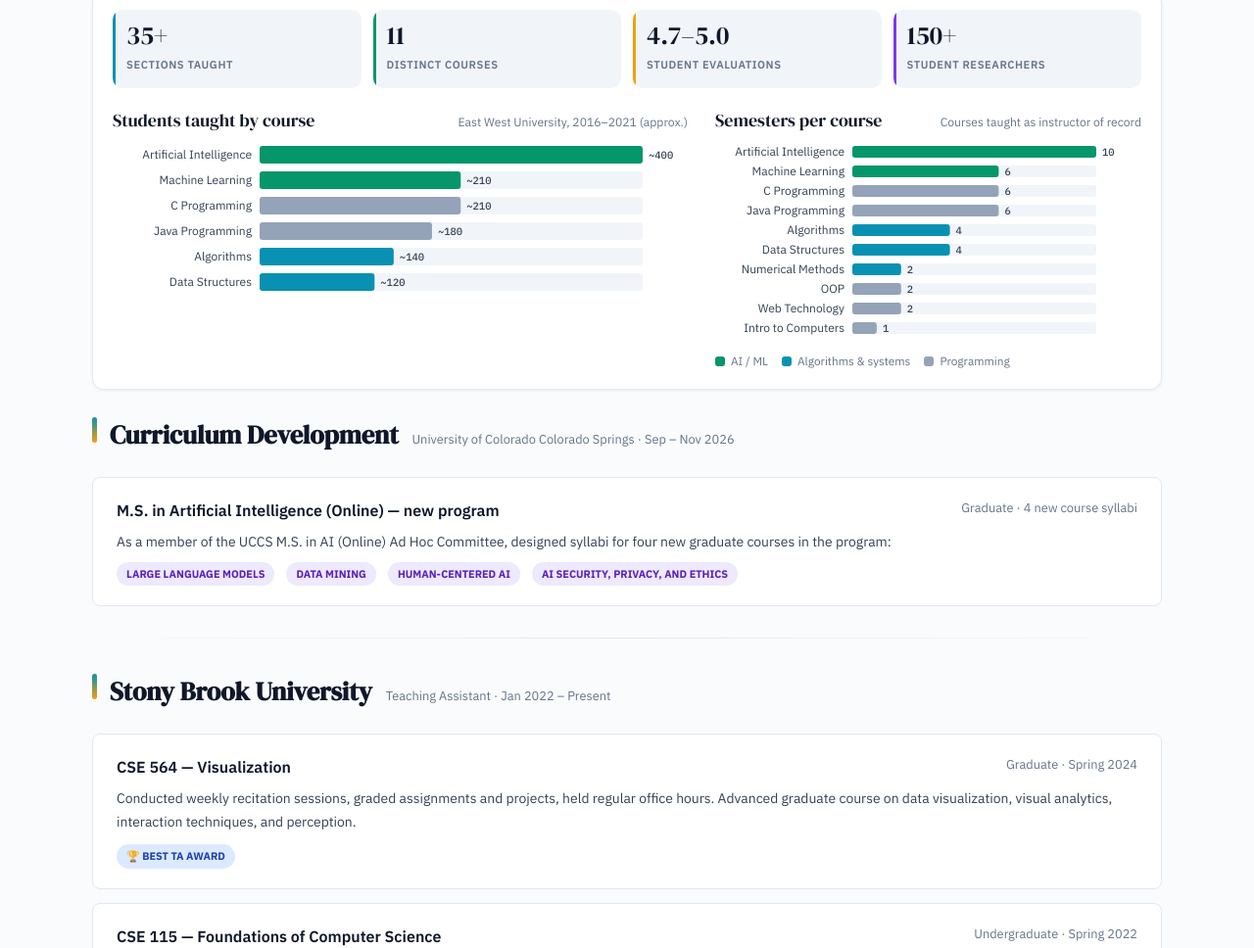
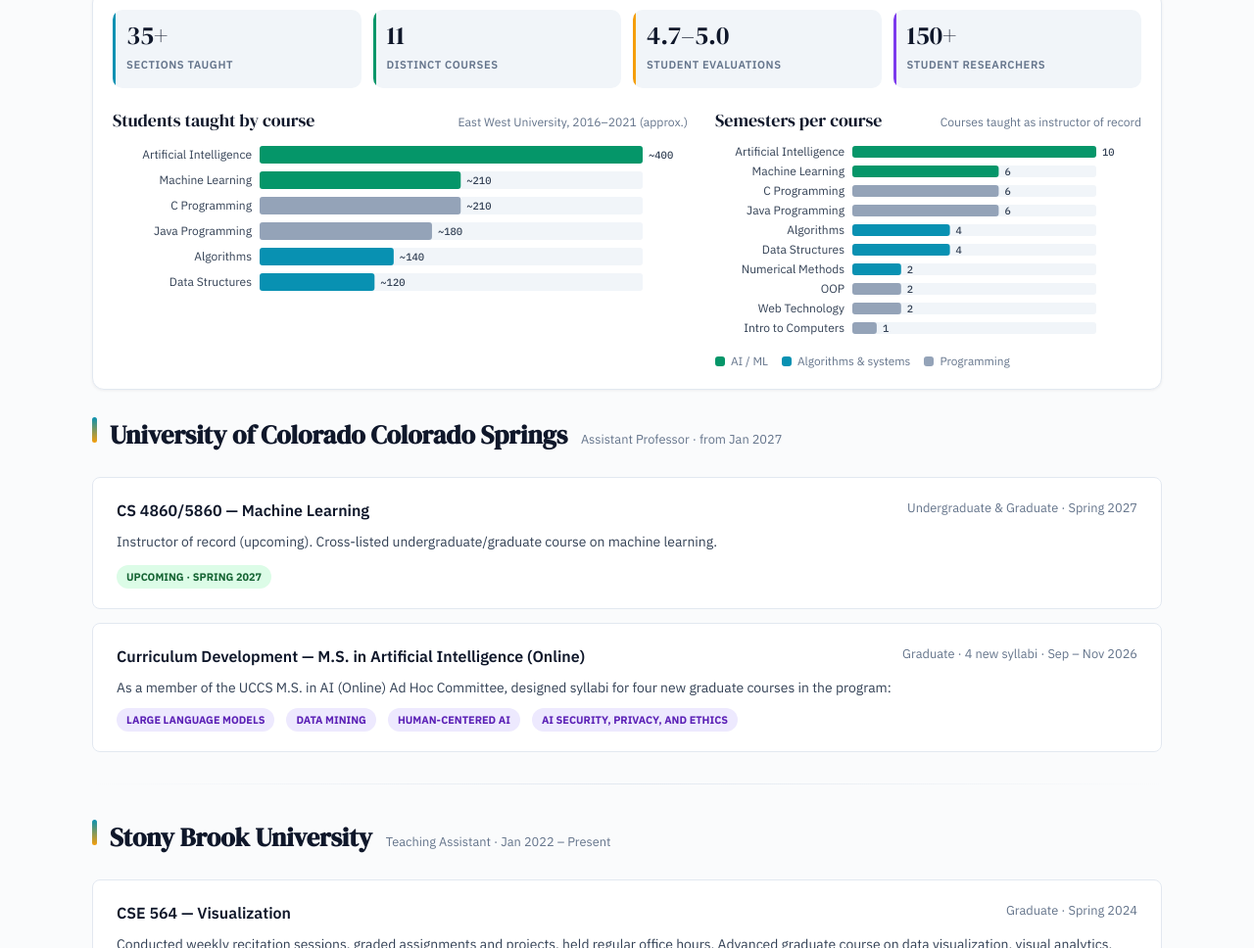
Before and after one commit to amitkdas-08/amitkdas-08.github.io, a plain HTML site: page teaching.html in a window 1280 px wide. Shown: the part 286-1254 px from the top of the page at 98% size. Drawn offline with Linux system fonts and the light colour scheme.

Commit message:
Add Spring 2027 UCCS course CS 4860/5860 Machine Learning
Co-Authored-By: Claude Opus 5.5 <noreply@anthropic.com>

```diff
--- a/teaching.html
+++ b/teaching.html
@@ -24,9 +24,11 @@
 </div>
 </div>
 
-<h2 class="section-title" style="margin-bottom:20px;">Curriculum Development <span style="font-family:var(--font-body);font-size:.8rem;color:var(--text-light);font-weight:400;margin-left:8px;">University of Colorado Colorado Springs · Sep – Nov 2026</span></h2>
+<h2 class="section-title" style="margin-bottom:20px;">University of Colorado Colorado Springs <span style="font-family:var(--font-body);font-size:.8rem;color:var(--text-light);font-weight:400;margin-left:8px;">Assistant Professor · from Jan 2027</span></h2>
 
-<div class="course-card fade-in"><div class="course-header"><div class="course-name">M.S. in Artificial Intelligence (Online) — new program</div><div class="course-meta">Graduate · 4 new course syllabi</div></div><p class="course-desc">As a member of the UCCS M.S. in AI (Online) Ad Hoc Committee, designed syllabi for four new graduate courses in the program:</p><div style="display:flex;flex-wrap:wrap;gap:6px;margin-top:8px;"><span class="award-inline" style="background:#EDE9FE;color:#5B21B6;">Large Language Models</span><span class="award-inline" style="background:#EDE9FE;color:#5B21B6;">Data Mining</span><span class="award-inline" style="background:#EDE9FE;color:#5B21B6;">Human-Centered AI</span><span class="award-inline" style="background:#EDE9FE;color:#5B21B6;">AI Security, Privacy, and Ethics</span></div></div>
+<div class="course-card fade-in"><div class="course-header"><div class="course-name">CS 4860/5860 — Machine Learning</div><div class="course-meta">Undergraduate &amp; Graduate · Spring 2027</div></div><p class="course-desc">Instructor of record (upcoming). Cross-listed undergraduate/graduate course on machine learning.</p><span class="award-inline" style="background:#DCFCE7;color:#166534;">Upcoming · Spring 2027</span></div>
+
+<div class="course-card fade-in d1"><div class="course-header"><div class="course-name">Curriculum Development — M.S. in Artificial Intelligence (Online)</div><div class="course-meta">Graduate · 4 new syllabi · Sep – Nov 2026</div></div><p class="course-desc">As a member of the UCCS M.S. in AI (Online) Ad Hoc Committee, designed syllabi for four new graduate courses in the program:</p><div style="display:flex;flex-wrap:wrap;gap:6px;margin-top:8px;"><span class="award-inline" style="background:#EDE9FE;color:#5B21B6;">Large Language Models</span><span class="award-inline" style="background:#EDE9FE;color:#5B21B6;">Data Mining</span><span class="award-inline" style="background:#EDE9FE;color:#5B21B6;">Human-Centered AI</span><span class="award-inline" style="background:#EDE9FE;color:#5B21B6;">AI Security, Privacy, and Ethics</span></div></div>
 
 <hr class="divider" style="margin:32px 0;">
 
```
Also changed, not shown: index.html (+1 -0 lines), news.html (+2 -0 lines), 1 other file.
